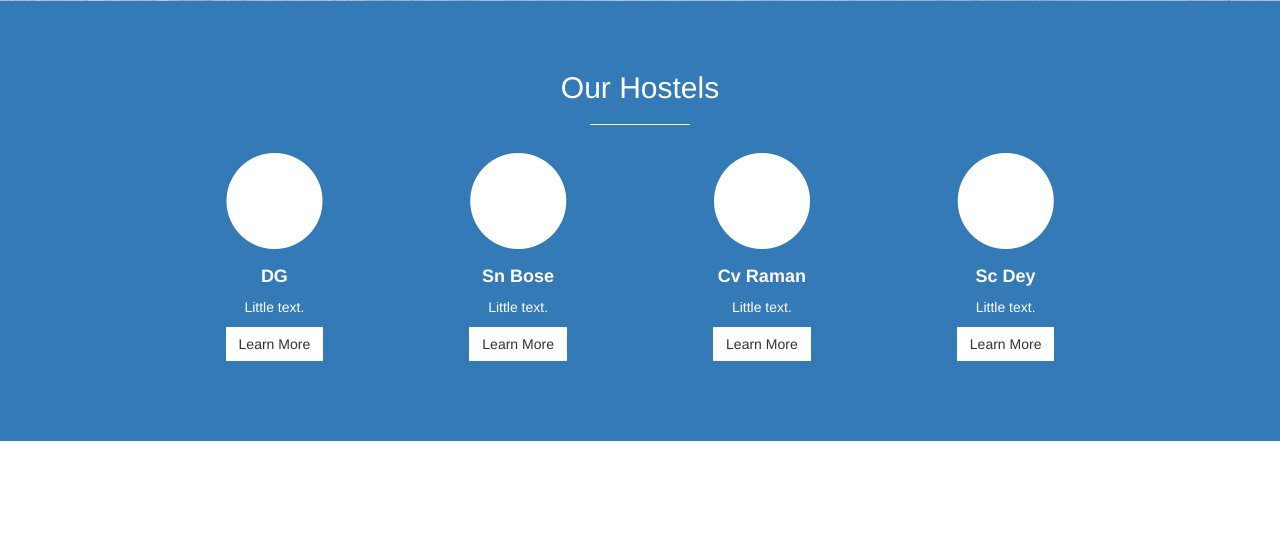
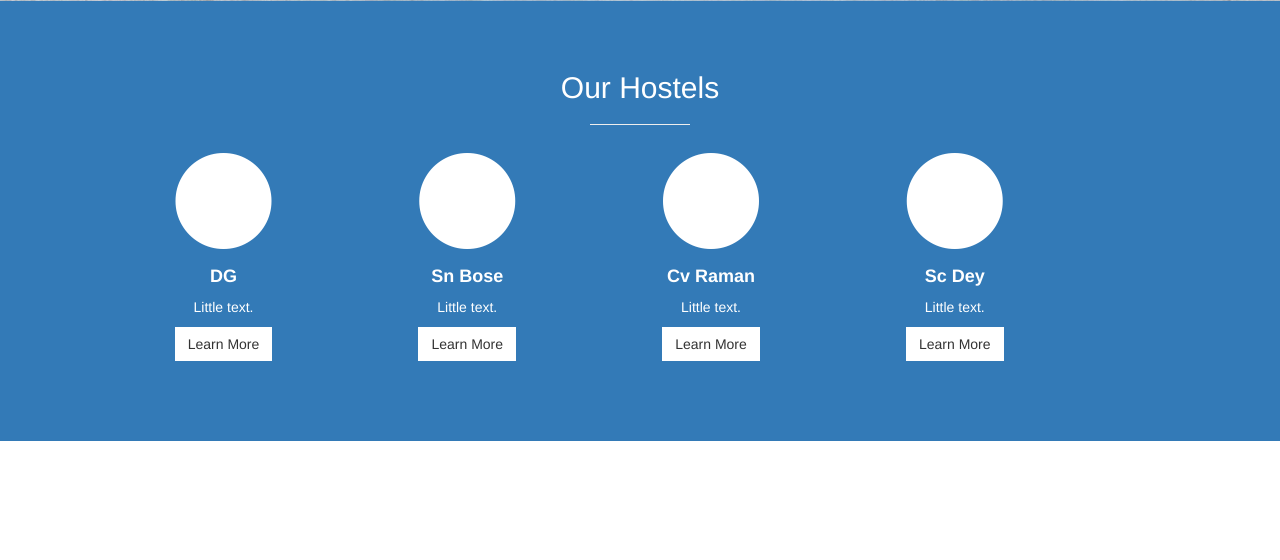
Before and after one commit to ketankr9/hostel, a Django app: page / in a window 1280 px wide. Shown: the part 799-1359 px from the top of the page. Run offline with Django 3.2, Linux system fonts and the light colour scheme; some libraries are stand-ins or nearby versions.

Commit message:
Update index.html

```diff
--- a/templates/index.html
+++ b/templates/index.html
@@ -78,6 +78,11 @@
                     <a href="/login/">login</a>
                   {% endif %}
     </header>
+<style type="text/css">
+	.service-item{
+		float: left;
+	}
+</style>
 
 
     <!-- Services -->
```
